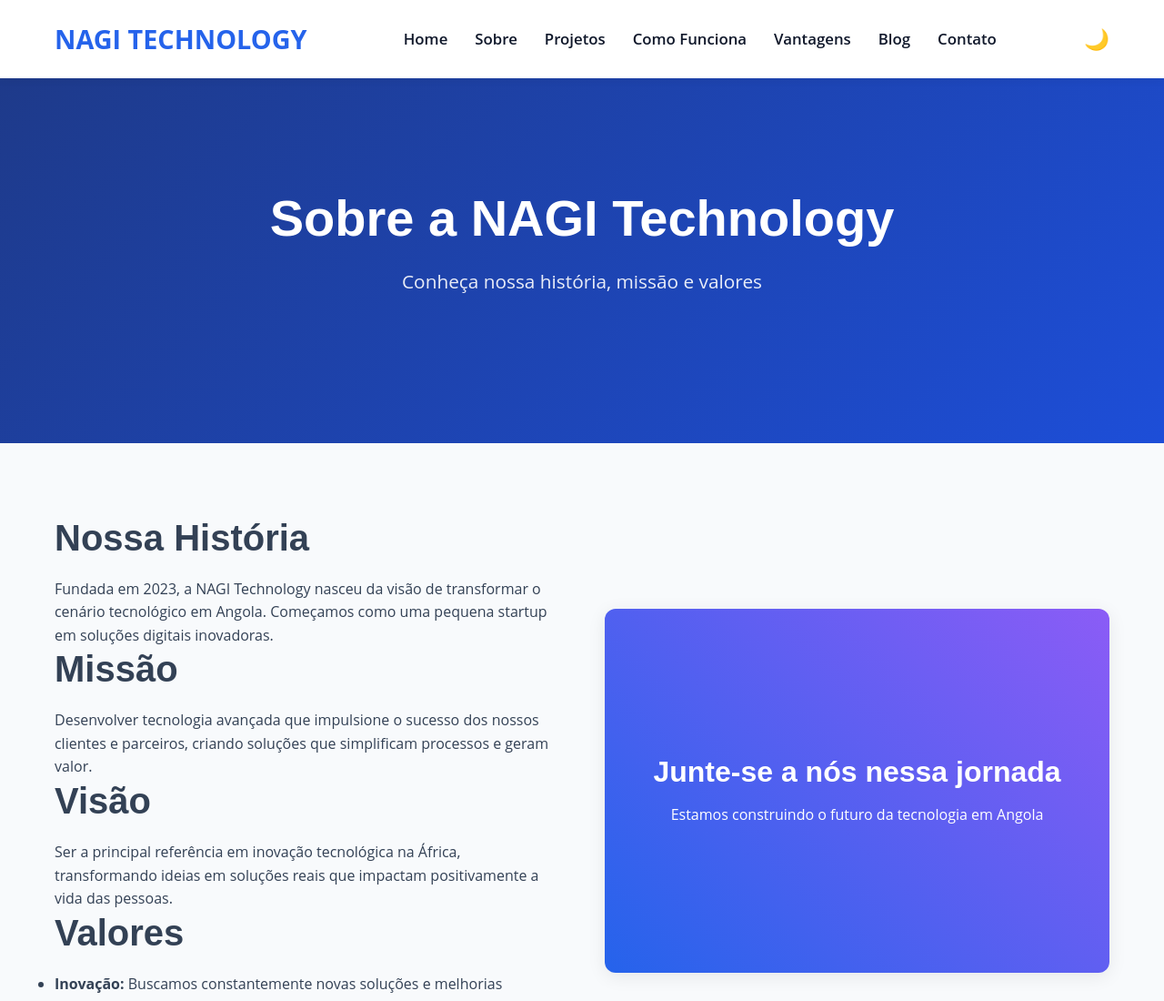
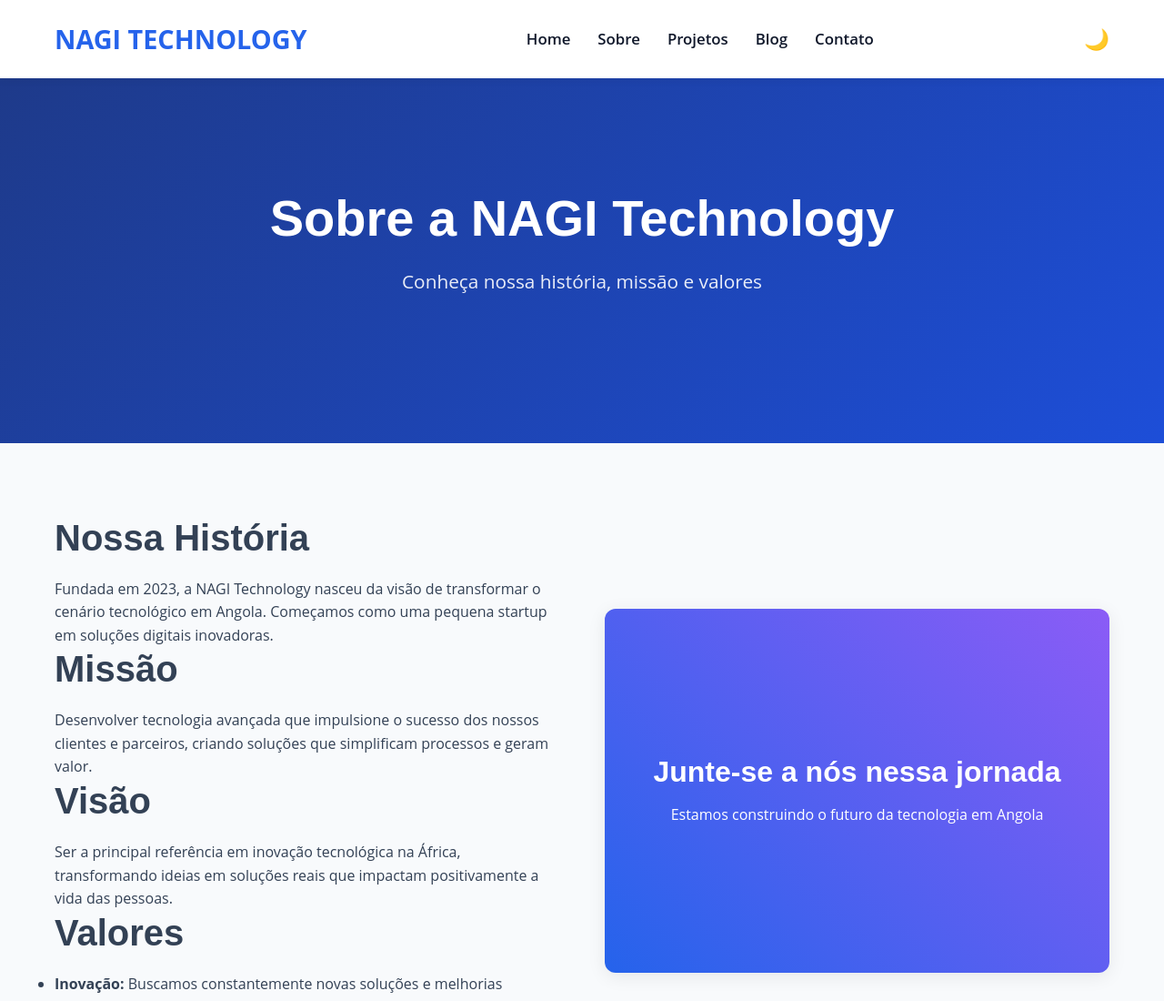
Before and after one commit to UMINO-NAGI/nagitechnology, a plain HTML site: page about.html in a window 1280 px wide. Shown: the top 1100 px of the page at 91% size. Drawn offline with Linux system fonts and the light colour scheme.

Commit message:
Atualização do site

```diff
--- a/about.html
+++ b/about.html
@@ -582,8 +582,6 @@
                         <li><a href="index.html">Home</a></li>
                         <li><a href="about.html">Sobre</a></li>
                         <li><a href="projects.html">Projetos</a></li>
-                        <li><a href="comofunciona.html">Como Funciona</a></li>
-                        <li><a href="vantagens.html">Vantagens</a></li>
                         <li><a href="blog.html">Blog</a></li>
                         <li><a href="contato.html">Contato</a></li>
                     </ul>
```
Also changed, not shown: blog.html (+0 -2 lines), contato.html (+0 -2 lines), cookies.html (+0 -2 lines), faq.html (+0 -2 lines), index.html (+0 -2 lines), privacy.html (+0 -2 lines), projects.html (+0 -2 lines), terms.html (+0 -2 lines).
